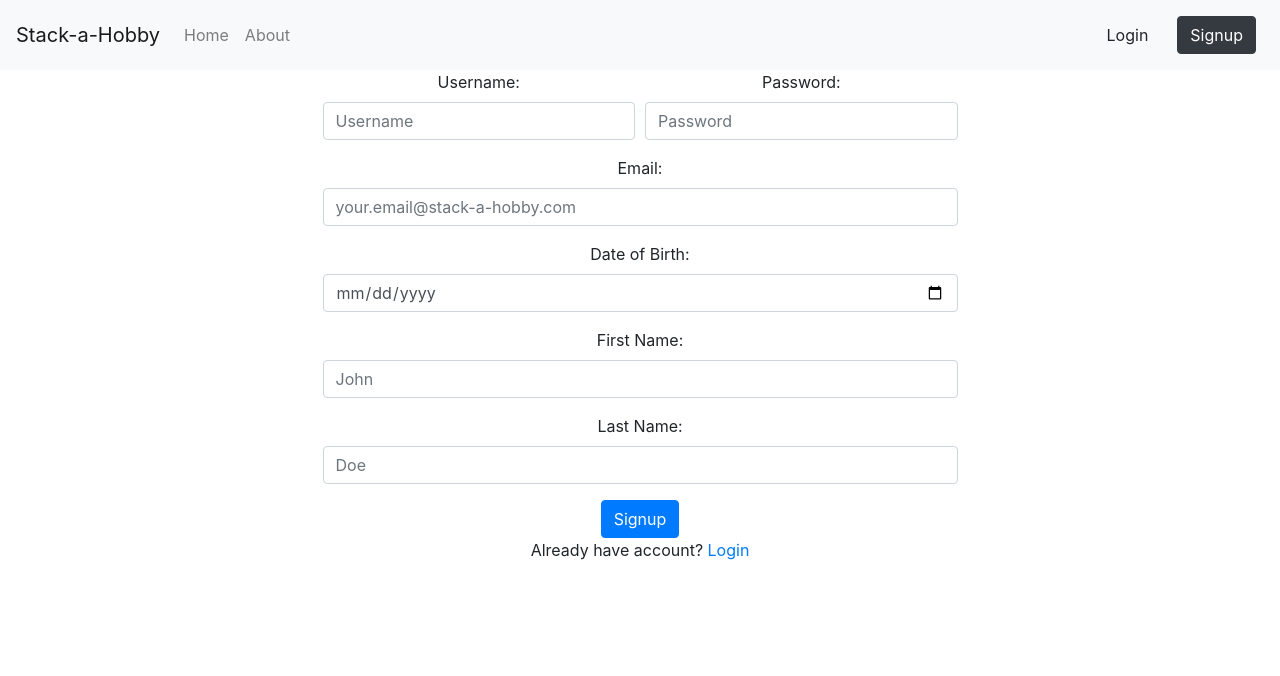
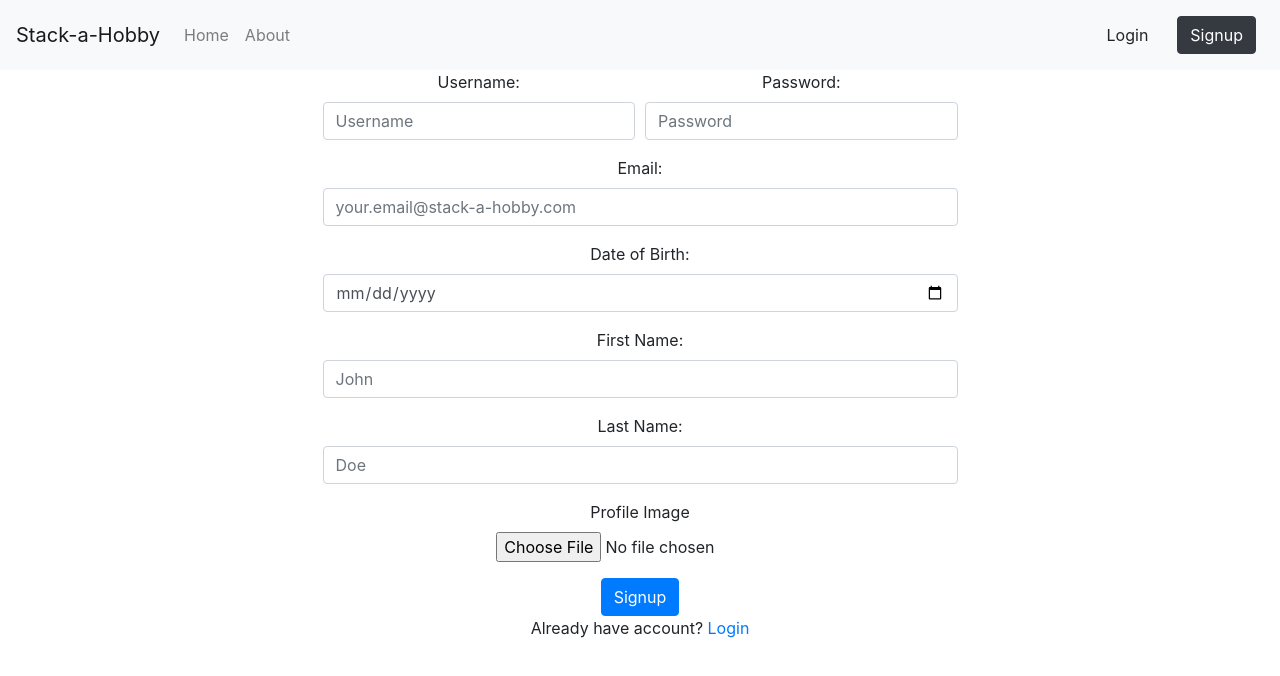
Before and after one commit to juliamendesc/stack-a-hobby-client, a React (Create React App) app: page /signup in a window 1280 px wide. Shown: the top 676 px of the page. Built offline with nearby package versions, Linux system fonts and the light colour scheme; no server answers; a small style sheet from the web is missing.

Commit message:
Signup and error message

```diff
--- a/src/App.js
+++ b/src/App.js
@@ -1,8 +1,7 @@
 import React, { Component } from "react";
 import "./App.css";
 import { Switch, Route, Redirect } from "react-router-dom";
-// import { ToastContainer, toast } from 'react-toastify';
-// import 'react-toastify/dist/ReactToastify.css';
+import 'react-toastify/dist/ReactToastify.css';
 import Login from "./components/auth/Login";
 import Signup from "./components/auth/Signup";
 import AuthService from "./components/auth/auth-service";
--- a/src/components/Profiles/User-details.js
+++ b/src/components/Profiles/User-details.js
@@ -8,11 +8,14 @@ import Col from 'react-bootstrap/Col'
 import { Link } from "react-router-dom";
 // import './About.css';
 import AddImage from '../images/AddImage.js';
+// import StudentProfile from './User-edit'
 
 
 function UserDetails(props) {
   return (
       <div>
+
+      {/* <StudentProfile /> */}
       <AddImage />
 
     <Container>
--- a/src/components/auth/Login.js
+++ b/src/components/auth/Login.js
@@ -27,8 +27,7 @@ class Login extends Component {
       localStorage.setItem("loggedin", true);
       this.props.history.push("/");
     }).catch(error =>{
-      console.log(error)
-      toast(error)
+      toast(`${error}`)
     });
   };
 
--- a/src/components/auth/Signup.js
+++ b/src/components/auth/Signup.js
@@ -3,6 +3,8 @@ import AuthService from "./auth-service";
 import { Link } from "react-router-dom";
 import { Col, Row, Button, Form, FormGroup, Label, Input } from 'reactstrap';
 import { ToastContainer, toast } from 'react-toastify';
+import axios from 'axios';
+
 
 class Signup extends Component {
   state = {
@@ -12,6 +14,10 @@ class Signup extends Component {
     dateOfBirth: "",
     firstName: "",
     lastName: "",
+    imageUrl: "",
+    name: "",
+    description: "",
+    file: "",
   };
   service = new AuthService();
 
@@ -23,8 +29,14 @@ class Signup extends Component {
     const dateOfBirth = this.state.dateOfBirth;
     const firstName = this.state.firstName;
     const lastName = this.state.lastName;
+    const imageUrl = this.state.imageUrl;
+    const name = this.state.name;
+    const description = this.state.description;
+    const file = this.state.file;
+
+
     this.service
-      .signup(username, password, email, dateOfBirth, firstName, lastName)
+      .signup(username, password, email, dateOfBirth, firstName, lastName, imageUrl, name, description, file)
       .then((response) => {
         this.setState({
           username: "",
@@ -33,18 +45,50 @@ class Signup extends Component {
           dateOfBirth: "",
           firstName: "",
           lastName: "",
+          imageUrl:"",
+          name: "",
+          description:"",
+          file:"",
         });
         this.props.setCurrentUser(response);
         this.props.history.push("/courses")
       })
-      .catch((error) => console.log(error));
-      toast(this.error)
+      .catch(error =>{
+        toast(`${error}`)
+      })
   };
 
   handleChange = (event) => {
     const { name, value } = event.target;
     this.setState({ [name]: value });
   };
+
+//Upload photos Change - Axios as well - HUGO
+  handleFileChange = (event) => {
+    this.setState({ file: event.target.files[0]});
+}
+
+  handleSubmit = (event) => {
+    event.preventDefault();
+    const uploadData = new FormData();
+    uploadData.append("imageUrl", this.state.file);
+    axios.post('https://stack-a-hobby.herokuapp.com/api//upload', uploadData)
+        .then((response) => {
+            console.log('image uploaded', response);
+
+            axios.post('https://stack-a-hobby.herokuapp.com/api//images/create', {
+              name: this.state.name,
+              description: this.state.description,
+              imageUrl: response.data.imageUrl
+            })
+            .then((response) => {
+                console.log('image created', response);
+                this.setState({ name: '', description: '', file: '', feedbackMessage: 'Image uploaded sucessfully'});
+            })
+        })
+}
+
+
   render() {
     return (
       <div>
@@ -135,6 +179,25 @@ class Signup extends Component {
               </FormGroup>
             </Col>
           </Row>
+
+          <Row form>
+            <Col sm="12" md={{ size: 6, offset: 3 }}>
+              <FormGroup>
+              <Label>Profile Image</Label>
+          {/* <Input
+            type="file"
+            name="imageurl"
+            value={this.state.imageUrl}
+            onChange={this.handleChange}
+
+          /> */}
+                      <Col sm="12" md={{ size: 6, offset: 3 }}>
+     <Input type="file" onChange={this.handleFileChange && this.handleSubmit}  />
+     </Col>
+              </FormGroup>
+            </Col>
+          </Row>
+
           <Button color="primary" type="submit" value="Signup" >Signup</Button>
 
         </Form>
--- a/src/components/auth/auth-service.js
+++ b/src/components/auth/auth-service.js
@@ -20,11 +20,10 @@ class AuthService {
         firstName,
         lastName,
       })
-      .then((response) => {
-        return response.data;
-
+      .then((response) => response.data)
+      .catch((error) => {
+        return Promise.reject(error.response.data.message);
       });
-
   };
 
   loggedin = () => {
@@ -43,6 +42,9 @@ class AuthService {
     return this.service
       .post('/login', { username, password })
       .then((response) => response.data)
+      .catch((error) => {
+        return Promise.reject(error.response.data.message);
+      });
   };
 }
 
--- a/src/components/images/AddImage.js
+++ b/src/components/images/AddImage.js
@@ -1,4 +1,5 @@
 import React, { Component } from "react";
+import { Col, Row, Button, Form, FormGroup, Label, Input, } from 'reactstrap';
 
 // import the service file since we need it to send (and get) the data to(from) server
 import axios from 'axios';
@@ -43,23 +44,32 @@ class AddImage extends Component {
     render() {
         return (
           <div>
-            <h2>New Image</h2>
-            <form onSubmit={this.handleSubmit}>
-                <label>Name</label>
-                <input
+            <h4>Upload New Image</h4>
+            <Form onSubmit={this.handleSubmit}>
+            <Col sm="12" md={{ size: 6, offset: 3 }}>
+                <Label>Name</Label>
+                <Input
                     type="text"
                     name="name"
                     value={ this.state.name }
                     onChange={this.handleChange} />
-                <label>Description</label>
-                <textarea
-                    type="text"
+                </Col>
+
+         <Col sm="12" md={{ size: 6, offset: 3 }}>
+                <Label>Description</Label>
+                <Input
+                    type="textarea"
                     name="description"
                     value={ this.state.description }
                     onChange={this.handleChange} />
-                <input type="file" onChange={this.handleFileChange} />
-                <button type="submit">Save new image</button>
-            </form>
+                 <Col sm="12" md={{ size: 6, offset: 3 }}>
+                <Input type="file" onChange={this.handleFileChange} />
+                </Col>
+                </Col>
+                <Col sm="12" md={{ size: 6, offset: 3 }}>
+                <Button type="submit">Save new image</Button>
+                </Col>
+            </Form>
             <div>{this.state.feedbackMessage}</div>
           </div>
         );
```
Also changed, not shown: src/components/Profiles/User-edit.js (line endings or trailing spaces).
